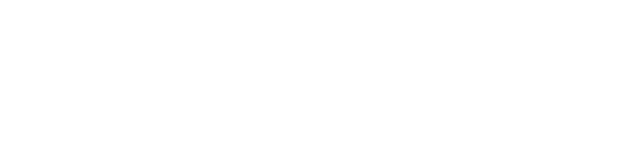
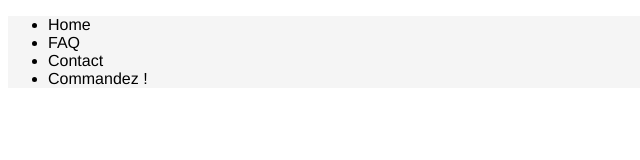
Before and after one commit to JordanGangloff/Mouv-ID, a plain HTML site: page index.html in a window 1280 px wide. Shown: the whole page, without its empty margins (0-640 px from the left). Drawn offline with Linux system fonts and the light colour scheme.

Commit message:
First version, basic background color and font family definition

```diff
--- a/components/navbar.css
+++ b/components/navbar.css
@@ -1,3 +1,5 @@
-p{
-	background: green;
+ul{
+	background: whitesmoke;
+	color: black;
+	font-family: Helvetica, sans-serif;
 }
--- a/index.html
+++ b/index.html
@@ -19,7 +19,14 @@
 
 
 	<div class="navbar">
-
+		<p>
+			<ul>
+				<li>Home</li>
+				<li>FAQ</li>
+				<li>Contact</li>
+				<li>Commandez !</li>
+			</ul>
+		</p>
 	</div>
 
 
```
